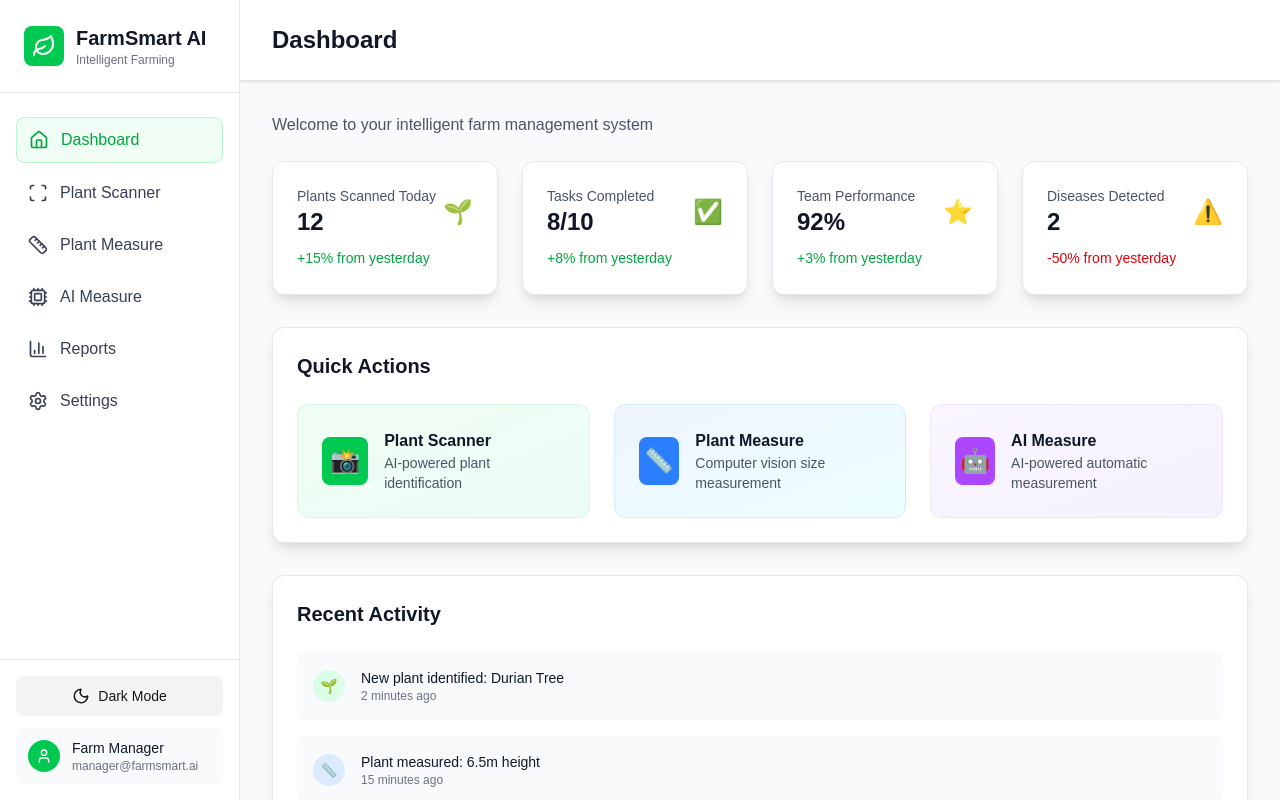
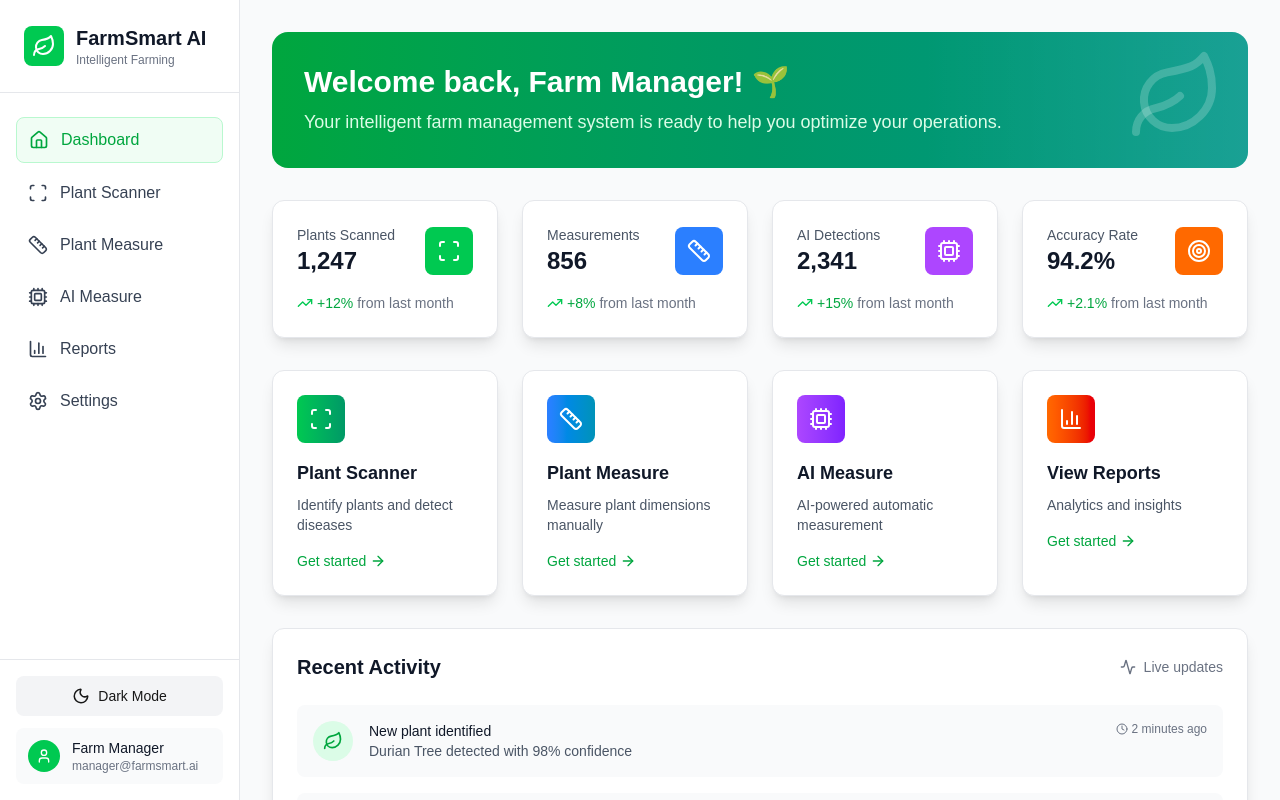
Before and after one commit to NourMtir0722/farmsmart-AI, a Next.js app: page / in a window 1280 px wide. Shown: the top 800 px of the page. Built offline with nearby package versions, Linux system fonts and the light colour scheme.

Commit message:
Enhance dashboard with professional design, statistics cards, quick actions, and activity feed

```diff
--- a/src/app/page.tsx
+++ b/src/app/page.tsx
@@ -1,144 +1,256 @@
-import { Layout } from '@/components/Layout'
+'use client';
+
+import { useRouter } from 'next/navigation';
+import { Layout } from '@/components/Layout';
+import {
+  Scan,
+  Ruler,
+  Cpu,
+  TrendingUp,
+  Activity,
+  Clock,
+  ArrowRight,
+  Leaf,
+  BarChart3,
+  Target,
+  CheckCircle,
+  AlertCircle
+} from 'lucide-react';
+
+// Dashboard data structure
+const stats = [
+  {
+    label: 'Plants Scanned',
+    value: '1,247',
+    change: '+12%',
+    changeType: 'positive',
+    icon: Scan,
+    color: 'bg-green-500'
+  },
+  {
+    label: 'Measurements',
+    value: '856',
+    change: '+8%',
+    changeType: 'positive',
+    icon: Ruler,
+    color: 'bg-blue-500'
+  },
+  {
+    label: 'AI Detections',
+    value: '2,341',
+    change: '+15%',
+    changeType: 'positive',
+    icon: Cpu,
+    color: 'bg-purple-500'
+  },
+  {
+    label: 'Accuracy Rate',
+    value: '94.2%',
+    change: '+2.1%',
+    changeType: 'positive',
+    icon: Target,
+    color: 'bg-orange-500'
+  }
+];
+
+const quickActions = [
+  {
+    title: 'Plant Scanner',
+    description: 'Identify plants and detect diseases',
+    icon: Scan,
+    href: '/plant-scanner',
+    color: 'from-green-500 to-emerald-600'
+  },
+  {
+    title: 'Plant Measure',
+    description: 'Measure plant dimensions manually',
+    icon: Ruler,
+    href: '/plant-measure',
+    color: 'from-blue-500 to-cyan-600'
+  },
+  {
+    title: 'AI Measure',
+    description: 'AI-powered automatic measurement',
+    icon: Cpu,
+    href: '/ai-measure',
+    color: 'from-purple-500 to-violet-600'
+  },
+  {
+    title: 'View Reports',
+    description: 'Analytics and insights',
+    icon: BarChart3,
+    href: '/reports',
+    color: 'from-orange-500 to-red-600'
+  }
+];
+
+const recentActivity = [
+  {
+    id: 1,
+    type: 'scan',
+    title: 'New plant identified',
+    description: 'Durian Tree detected with 98% confidence',
+    timestamp: '2 minutes ago',
+    status: 'success',
+    icon: Leaf
+  },
+  {
+    id: 2,
+    type: 'measure',
+    title: 'Plant measured',
+    description: 'Palm tree: 6.5m height, 2.1m width',
+    timestamp: '15 minutes ago',
+    status: 'success',
+    icon: Ruler
+  },
+  {
+    id: 3,
+    type: 'ai',
+    title: 'AI detection completed',
+    description: 'Found 3 reference objects for measurement',
+    timestamp: '1 hour ago',
+    status: 'success',
+    icon: Cpu
+  },
+  {
+    id: 4,
+    type: 'alert',
+    title: 'Disease detected',
+    description: 'Leaf spot detected in mango tree',
+    timestamp: '2 hours ago',
+    status: 'warning',
+    icon: AlertCircle
+  }
+];
 
 export default function Home() {
+  const router = useRouter();
+
+  const handleQuickAction = (href: string) => {
+    router.push(href);
+  };
+
   return (
-    <Layout title="Dashboard">
+    <Layout>
       <div className="space-y-8">
-        <p className="text-gray-600 dark:text-gray-400 mb-6">Welcome to your intelligent farm management system</p>
-
-        {/* Stats Cards */}
-        <div className="grid grid-cols-1 md:grid-cols-2 lg:grid-cols-4 gap-6 mb-8">
-          <div className="bg-white dark:bg-gray-800 rounded-xl shadow-lg border border-gray-200 dark:border-gray-700 p-6">
-            <div className="flex items-center justify-between">
-              <div>
-                <p className="text-sm font-medium text-gray-600 dark:text-gray-400">Plants Scanned Today</p>
-                <p className="text-2xl font-bold text-gray-900 dark:text-white">12</p>
+        {/* Welcome Banner */}
+        <div className="relative overflow-hidden rounded-2xl bg-gradient-to-r from-green-600 via-emerald-600 to-teal-600 p-8 text-white">
+          <div className="relative z-10">
+            <h1 className="text-3xl font-bold mb-2">
+              Welcome back, Farm Manager! 🌱
+            </h1>
+            <p className="text-green-100 text-lg">
+              Your intelligent farm management system is ready to help you optimize your operations.
+            </p>
           </div>
-              <span className="text-2xl">🌱</span>
-            </div>
-            <div className="mt-2">
-              <span className="text-sm text-green-600 dark:text-green-400">+15% from yesterday</span>
+          <div className="absolute right-0 top-0 h-full w-1/3 bg-gradient-to-l from-white/10 to-transparent"></div>
+          <div className="absolute bottom-0 right-0 p-6">
+            <Leaf className="h-24 w-24 text-white/20" />
           </div>
         </div>
 
-          <div className="bg-white dark:bg-gray-800 rounded-xl shadow-lg border border-gray-200 dark:border-gray-700 p-6">
+        {/* Statistics Cards */}
+        <div className="grid grid-cols-1 md:grid-cols-2 lg:grid-cols-4 gap-6">
+          {stats.map((stat, index) => (
+            <div
+              key={index}
+              className="group bg-white dark:bg-gray-800 rounded-xl shadow-lg border border-gray-200 dark:border-gray-700 p-6 hover:shadow-xl transition-all duration-300 hover:scale-105"
+            >
               <div className="flex items-center justify-between">
                 <div>
-                <p className="text-sm font-medium text-gray-600 dark:text-gray-400">Tasks Completed</p>
-                <p className="text-2xl font-bold text-gray-900 dark:text-white">8/10</p>
+                  <p className="text-sm font-medium text-gray-600 dark:text-gray-400">
+                    {stat.label}
+                  </p>
+                  <p className="text-2xl font-bold text-gray-900 dark:text-white">
+                    {stat.value}
+                  </p>
                 </div>
-              <span className="text-2xl">✅</span>
-            </div>
-            <div className="mt-2">
-              <span className="text-sm text-green-600 dark:text-green-400">+8% from yesterday</span>
+                <div className={`flex h-12 w-12 items-center justify-center rounded-lg ${stat.color} text-white`}>
+                  <stat.icon className="h-6 w-6" />
                 </div>
               </div>
-
-          <div className="bg-white dark:bg-gray-800 rounded-xl shadow-lg border border-gray-200 dark:border-gray-700 p-6">
-            <div className="flex items-center justify-between">
-              <div>
-                <p className="text-sm font-medium text-gray-600 dark:text-gray-400">Team Performance</p>
-                <p className="text-2xl font-bold text-gray-900 dark:text-white">92%</p>
-              </div>
-              <span className="text-2xl">⭐</span>
-            </div>
-            <div className="mt-2">
-              <span className="text-sm text-green-600 dark:text-green-400">+3% from yesterday</span>
+              <div className="mt-4 flex items-center">
+                <TrendingUp className={`h-4 w-4 mr-1 ${
+                  stat.changeType === 'positive' ? 'text-green-500' : 'text-red-500'
+                }`} />
+                <span className={`text-sm font-medium ${
+                  stat.changeType === 'positive' ? 'text-green-600 dark:text-green-400' : 'text-red-600 dark:text-red-400'
+                }`}>
+                  {stat.change}
+                </span>
+                <span className="text-sm text-gray-500 dark:text-gray-400 ml-1">from last month</span>
               </div>
             </div>
+          ))}
+        </div>
 
-          <div className="bg-white dark:bg-gray-800 rounded-xl shadow-lg border border-gray-200 dark:border-gray-700 p-6">
-            <div className="flex items-center justify-between">
-              <div>
-                <p className="text-sm font-medium text-gray-600 dark:text-gray-400">Diseases Detected</p>
-                <p className="text-2xl font-bold text-gray-900 dark:text-white">2</p>
+        {/* Quick Actions */}
+        <div className="grid grid-cols-1 md:grid-cols-2 lg:grid-cols-4 gap-6">
+          {quickActions.map((action, index) => (
+            <div
+              key={index}
+              onClick={() => handleQuickAction(action.href)}
+              className="group cursor-pointer bg-white dark:bg-gray-800 rounded-xl shadow-lg border border-gray-200 dark:border-gray-700 p-6 hover:shadow-xl transition-all duration-300 hover:scale-105"
+            >
+              <div className={`flex h-12 w-12 items-center justify-center rounded-lg bg-gradient-to-r ${action.color} text-white mb-4`}>
+                <action.icon className="h-6 w-6" />
               </div>
-              <span className="text-2xl">⚠️</span>
-            </div>
-            <div className="mt-2">
-              <span className="text-sm text-red-600 dark:text-red-400">-50% from yesterday</span>
+              <h3 className="text-lg font-semibold text-gray-900 dark:text-white mb-2">
+                {action.title}
+              </h3>
+              <p className="text-gray-600 dark:text-gray-400 text-sm mb-4">
+                {action.description}
+              </p>
+              <div className="flex items-center text-green-600 dark:text-green-400 font-medium text-sm group-hover:translate-x-1 transition-transform duration-200">
+                Get started
+                <ArrowRight className="h-4 w-4 ml-1" />
               </div>
             </div>
-        </div>
-
-        {/* Features Section */}
-        <div className="bg-white dark:bg-gray-800 rounded-xl shadow-lg border border-gray-200 dark:border-gray-700 p-6">
-          <h2 className="text-xl font-semibold text-gray-900 dark:text-white mb-6">Quick Actions</h2>
-          <div className="grid grid-cols-1 md:grid-cols-3 gap-6">
-            <div className="group relative p-6 bg-gradient-to-br from-green-50 to-emerald-50 dark:from-green-900/20 dark:to-emerald-900/20 rounded-xl border border-green-200/50 dark:border-green-800/50 hover:border-green-300 dark:hover:border-green-700 transition-all duration-200 cursor-pointer">
-              <div className="flex items-center space-x-4">
-                <div className="flex h-12 w-12 items-center justify-center rounded-lg bg-green-500 text-white group-hover:scale-110 transition-transform duration-200">
-                  <span className="text-2xl">📸</span>
-                </div>
-                <div>
-                  <h3 className="font-semibold text-gray-900 dark:text-white">Plant Scanner</h3>
-                  <p className="text-sm text-gray-600 dark:text-gray-400">AI-powered plant identification</p>
-                </div>
-              </div>
-            </div>
-
-            <div className="group relative p-6 bg-gradient-to-br from-blue-50 to-cyan-50 dark:from-blue-900/20 dark:to-cyan-900/20 rounded-xl border border-blue-200/50 dark:border-blue-800/50 hover:border-blue-300 dark:hover:border-blue-700 transition-all duration-200 cursor-pointer">
-              <div className="flex items-center space-x-4">
-                <div className="flex h-12 w-12 items-center justify-center rounded-lg bg-blue-500 text-white group-hover:scale-110 transition-transform duration-200">
-                  <span className="text-2xl">📏</span>
-                </div>
-                <div>
-                  <h3 className="font-semibold text-gray-900 dark:text-white">Plant Measure</h3>
-                  <p className="text-sm text-gray-600 dark:text-gray-400">Computer vision size measurement</p>
-                </div>
-              </div>
-            </div>
-
-            <div className="group relative p-6 bg-gradient-to-br from-purple-50 to-violet-50 dark:from-purple-900/20 dark:to-violet-900/20 rounded-xl border border-purple-200/50 dark:border-purple-800/50 hover:border-purple-300 dark:hover:border-purple-700 transition-all duration-200 cursor-pointer">
-              <div className="flex items-center space-x-4">
-                <div className="flex h-12 w-12 items-center justify-center rounded-lg bg-purple-500 text-white group-hover:scale-110 transition-transform duration-200">
-                  <span className="text-2xl">🤖</span>
-                </div>
-                <div>
-                  <h3 className="font-semibold text-gray-900 dark:text-white">AI Measure</h3>
-                  <p className="text-sm text-gray-600 dark:text-gray-400">AI-powered automatic measurement</p>
-                </div>
-              </div>
-            </div>
-          </div>
+          ))}
         </div>
 
         {/* Recent Activity */}
         <div className="bg-white dark:bg-gray-800 rounded-xl shadow-lg border border-gray-200 dark:border-gray-700 p-6">
-          <h2 className="text-xl font-semibold text-gray-900 dark:text-white mb-6">Recent Activity</h2>
-          <div className="space-y-4">
-            <div className="flex items-center space-x-4 p-4 bg-gray-50 dark:bg-gray-700 rounded-lg">
-              <div className="h-8 w-8 rounded-full bg-green-100 dark:bg-green-900 flex items-center justify-center">
-                <span className="text-sm">🌱</span>
-              </div>
-              <div className="flex-1">
-                <p className="text-sm font-medium text-gray-900 dark:text-white">New plant identified: Durian Tree</p>
-                <p className="text-xs text-gray-500 dark:text-gray-400">2 minutes ago</p>
+          <div className="flex items-center justify-between mb-6">
+            <h2 className="text-xl font-semibold text-gray-900 dark:text-white">
+              Recent Activity
+            </h2>
+            <div className="flex items-center text-sm text-gray-500 dark:text-gray-400">
+              <Activity className="h-4 w-4 mr-2" />
+              Live updates
             </div>
           </div>
 
-            <div className="flex items-center space-x-4 p-4 bg-gray-50 dark:bg-gray-700 rounded-lg">
-              <div className="h-8 w-8 rounded-full bg-blue-100 dark:bg-blue-900 flex items-center justify-center">
-                <span className="text-sm">📏</span>
+          <div className="space-y-4">
+            {recentActivity.map((activity) => (
+              <div
+                key={activity.id}
+                className="flex items-start space-x-4 p-4 bg-gray-50 dark:bg-gray-700 rounded-lg hover:bg-gray-100 dark:hover:bg-gray-600 transition-colors duration-200"
+              >
+                <div className={`flex h-10 w-10 items-center justify-center rounded-full ${
+                  activity.status === 'success'
+                    ? 'bg-green-100 dark:bg-green-900 text-green-600 dark:text-green-400'
+                    : 'bg-yellow-100 dark:bg-yellow-900 text-yellow-600 dark:text-yellow-400'
+                }`}>
+                  <activity.icon className="h-5 w-5" />
                 </div>
-              <div className="flex-1">
-                <p className="text-sm font-medium text-gray-900 dark:text-white">Plant measured: 6.5m height</p>
-                <p className="text-xs text-gray-500 dark:text-gray-400">15 minutes ago</p>
+                <div className="flex-1 min-w-0">
+                  <p className="text-sm font-medium text-gray-900 dark:text-white">
+                    {activity.title}
+                  </p>
+                  <p className="text-sm text-gray-600 dark:text-gray-400">
+                    {activity.description}
+                  </p>
+                </div>
+                <div className="flex items-center text-xs text-gray-500 dark:text-gray-400">
+                  <Clock className="h-3 w-3 mr-1" />
+                  {activity.timestamp}
                 </div>
               </div>
-
-            <div className="flex items-center space-x-4 p-4 bg-gray-50 dark:bg-gray-700 rounded-lg">
-              <div className="h-8 w-8 rounded-full bg-yellow-100 dark:bg-yellow-900 flex items-center justify-center">
-                <span className="text-sm">⚠️</span>
-              </div>
-              <div className="flex-1">
-                <p className="text-sm font-medium text-gray-900 dark:text-white">Disease detected: Leaf spot</p>
-                <p className="text-xs text-gray-500 dark:text-gray-400">1 hour ago</p>
-              </div>
-            </div>
+            ))}
           </div>
         </div>
       </div>
     </Layout>
-  )
+  );
 }
```
Lines whose indentation alone changed are shown as unchanged.
